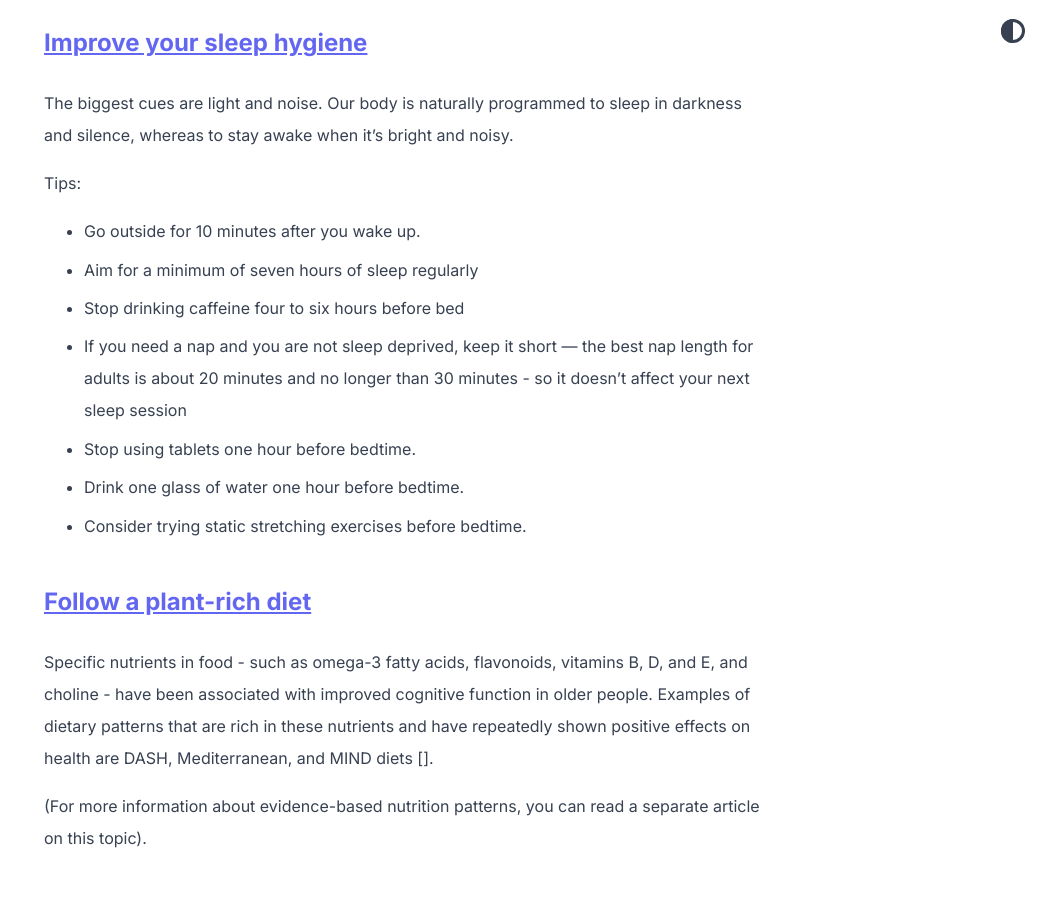
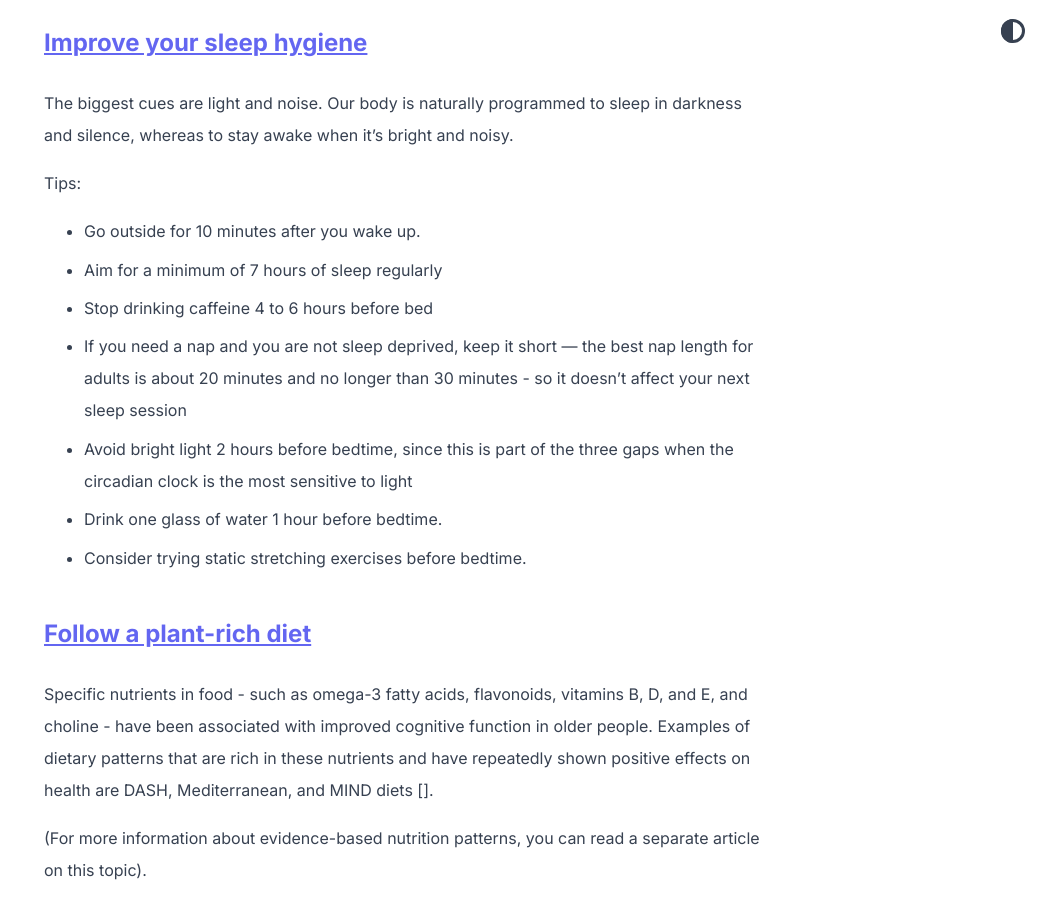
Before and after one commit to abhinavs/moonwalk, a Jekyll site: the page built from _posts/2023-07-19-brain-health.md, in a window 1280 px wide and 900 px high, scrolled down 961 px. Shown: the whole window, without its empty margins (236-1280 px from the left). Built offline with Jekyll 4.4.1, drawn with Linux system fonts in a browser that asks for light colours; some of the changed text lies outside the part shown.

Commit message:
Update 2023-07-19-brain-health.md

```diff
--- a/_posts/2023-07-19-brain-health.md
+++ b/_posts/2023-07-19-brain-health.md
@@ -25,11 +25,11 @@ The biggest cues are light and noise. Our body is naturally programmed to sleep
 
 Tips:
 -   Go outside for 10 minutes after you wake up.
--   Aim for a minimum of seven hours of sleep regularly
--   Stop drinking caffeine four to six hours before bed
+-   Aim for a minimum of 7 hours of sleep regularly
+-   Stop drinking caffeine 4 to 6 hours before bed
 -   If you need a nap and you are not sleep deprived, keep it short — the best nap length for adults is about 20 minutes and no longer than 30 minutes - so it doesn't affect your next sleep session
--   Stop using tablets one hour before bedtime.
--   Drink one glass of water one hour before bedtime.
+-   Avoid bright light 2 hours before bedtime, since this is part of the three gaps when the circadian clock is the most sensitive to light
+-   Drink one glass of water 1 hour before bedtime.
 -   Consider trying static stretching exercises before bedtime.
 
 
```
